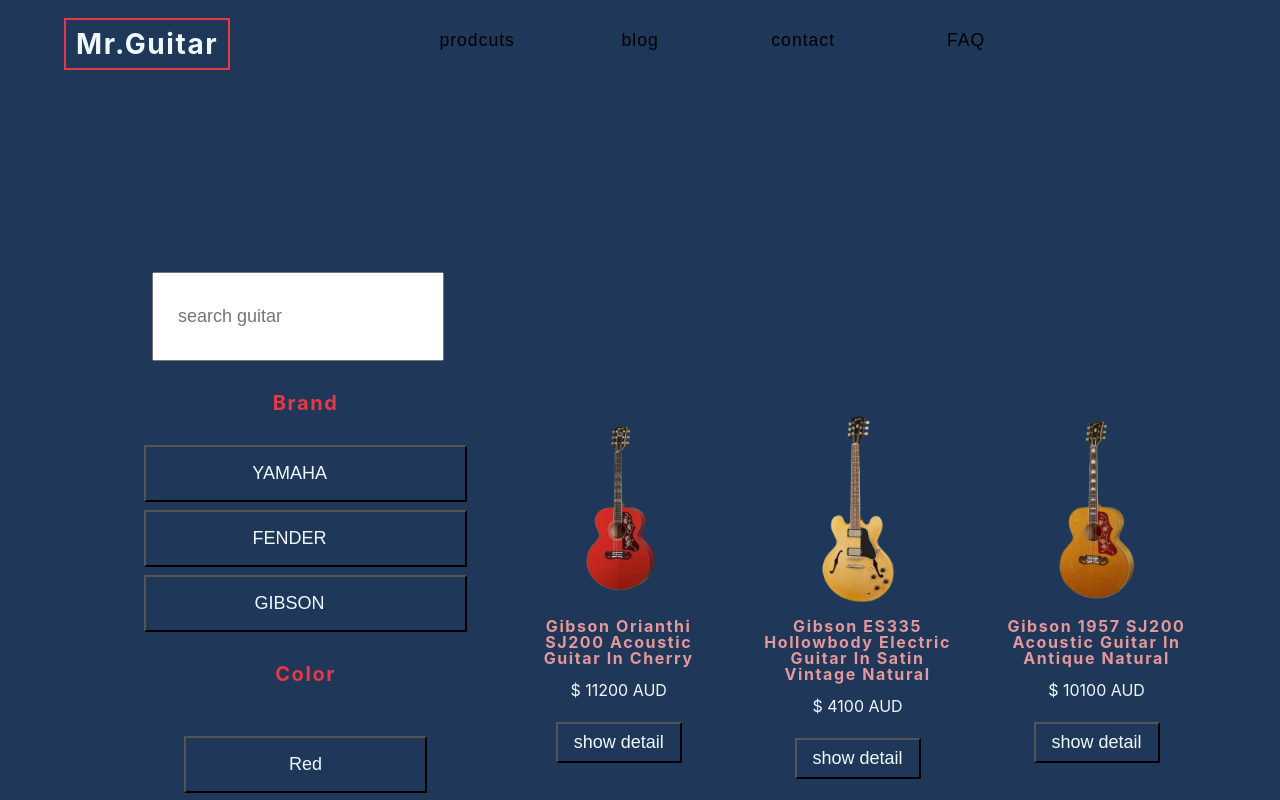
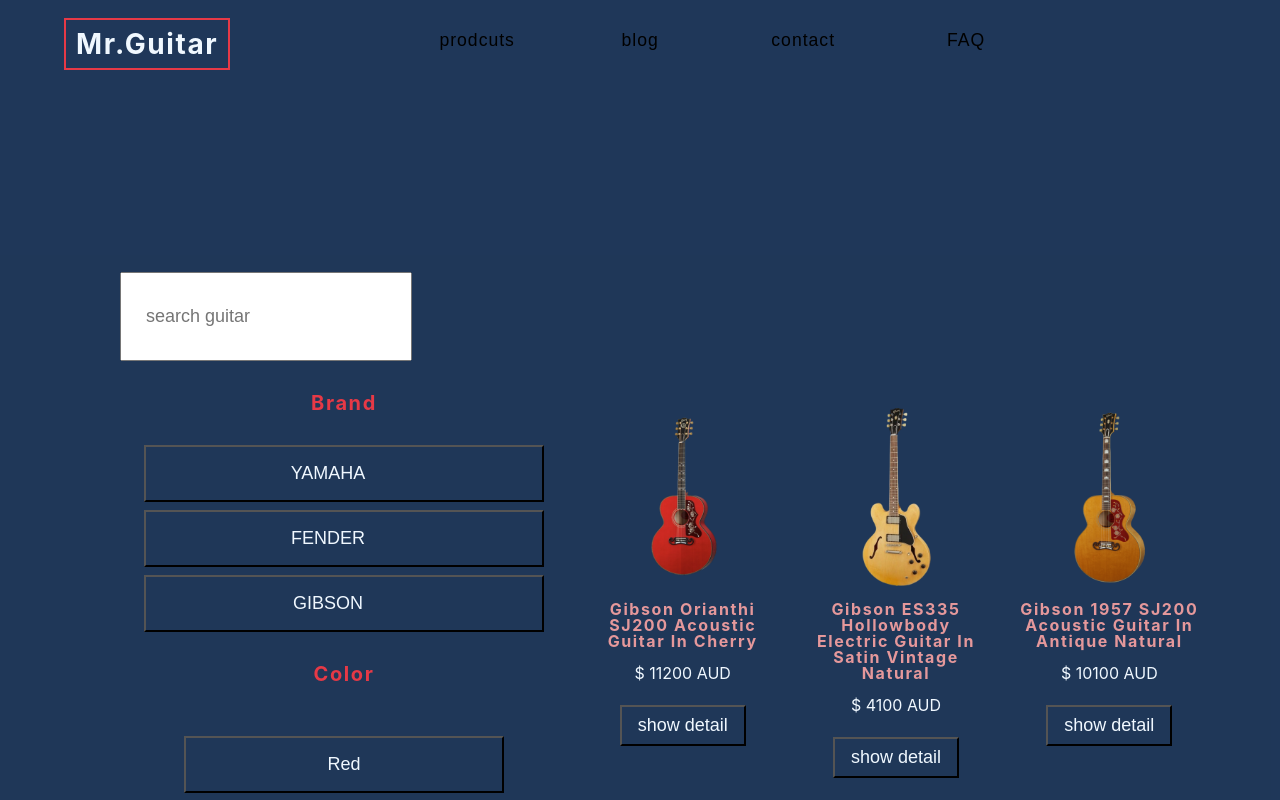
Before and after one commit to TanjaKuo/TanjaKuo-TanjaKuo.guitar-project.io, a React (Create React App) app: page /products in a window 1280 px wide. Shown: the top 800 px of the page. Built offline with nearby package versions, Linux system fonts and the light colour scheme.

Commit message:
fix sidebar and some small css color change

```diff
--- a/src/index.css
+++ b/src/index.css
@@ -1154,7 +1154,7 @@
   margin: 0.3rem;
 }
 .category-btn-color {
-  width: 19vw;
+  width: 25vw;
   margin: 0.5rem;
   padding: 0.7rem;
   background: transparent;
@@ -1173,7 +1173,7 @@
 
 .guitar-intro-each {
   justify-content: center;
-  margin: 1rem;
+  margin: 0.5rem;
 }
 
 .guitar-intro-each:hover {
@@ -1305,7 +1305,7 @@
 /* searchbox */
 
 .search-box {
-  margin: 2rem 2.5rem;
+  margin: 2rem 0.5rem;
   padding: 2rem;
   padding-left: 1.5rem;
   font-size: large;
```
